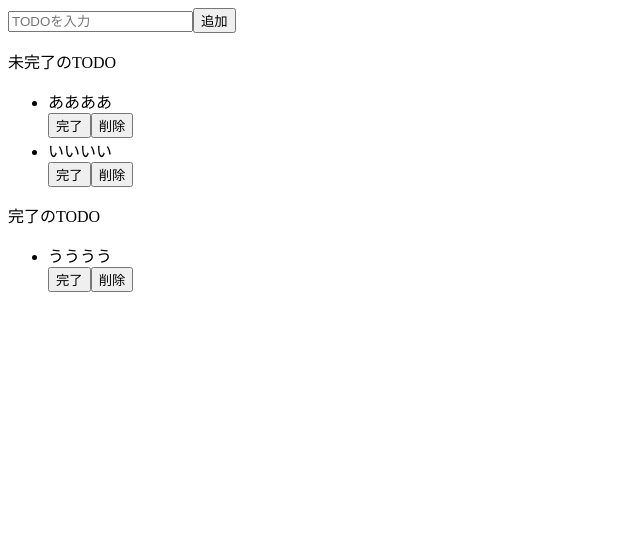
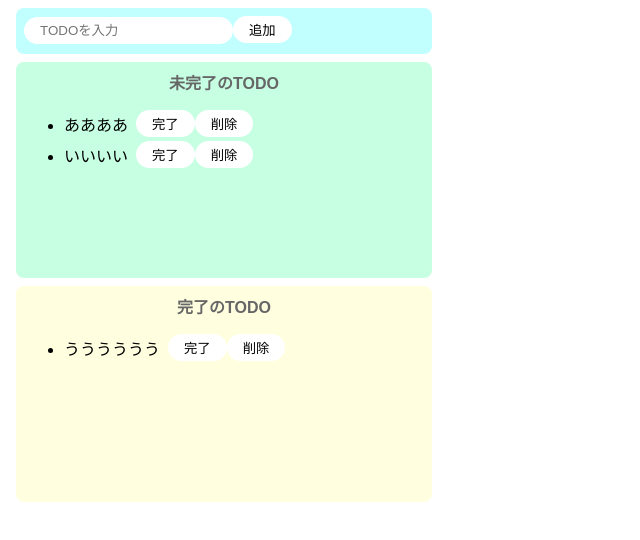
Before and after one commit to haruponponpopon/codesandbox, a React (Create React App) app in the folder todo2/: page / in a window 1280 px wide. Shown: the top 540 px of the page, without its empty margins (0-640 px from the left). Built offline with nearby package versions, Linux system fonts and the light colour scheme.

Commit message:
change to mock

```diff
--- a/todo2/src/App.jsx
+++ b/todo2/src/App.jsx
@@ -1,36 +1,44 @@
-import React from "react";
+import React, { useState } from "react";
 import "./styles.css";
 
 export const App = () => {
+  const [incompleteTodos, setincompleteTodos] = useState([
+    "ああああ",
+    "いいいい"
+  ]);
+  const [completeTodos, setCompleteTodos] = useState(["うううううう"]);
   return (
     <>
-      <div>
+      <div className="input-area">
         <input placeholder="TODOを入力" />
         <button>追加</button>
       </div>
-      <div>
-        <p>未完了のTODO</p>
+      <div className="incomplete-area">
+        <p className="title">未完了のTODO</p>
         <ul>
-          <div>
-            <li>ああああ</li>
-            <button>完了</button>
-            <button>削除</button>
-          </div>
-          <div>
-            <li>いいいい</li>
-            <button>完了</button>
-            <button>削除</button>
-          </div>
+          {incompleteTodos.map((todo) => {
+            return (
+              <div key={todo} className="list-row">
+                <li>{todo}</li>
+                <button>完了</button>
+                <button>削除</button>
+              </div>
+            );
+          })}
         </ul>
       </div>
-      <div>
-        <p>完了のTODO</p>
+      <div className="complete-area">
+        <p className="title">完了のTODO</p>
         <ul>
-          <div>
-            <li>うううう</li>
-            <button>完了</button>
-            <button>削除</button>
-          </div>
+          {completeTodos.map((todo) => {
+            return (
+              <div key={todo} className="list-row">
+                <li>{todo}</li>
+                <button>完了</button>
+                <button>削除</button>
+              </div>
+            );
+          })}
         </ul>
       </div>
     </>
--- a/todo2/src/styles.css
+++ b/todo2/src/styles.css
@@ -0,0 +1,66 @@
+body {
+  font-family: sans-serif;
+}
+
+input {
+  border-radius: 16px;
+  border: none;
+  padding: 6px 16px;
+  outline: none;
+}
+
+button {
+  background-color: #fff;
+  border-radius: 16px;
+  border: none;
+  padding: 4px 16px;
+}
+
+button:hover {
+  background-color: #ff7fff;
+  color: #fff;
+  cursor: pointer;
+}
+
+li {
+  margin-right: 8px;
+}
+
+.input-area {
+  background-color: #c1ffff;
+  width: 400px;
+  height: 30px;
+  padding: 8px;
+  margin: 8px;
+  border-radius: 8px;
+}
+.incomplete-area {
+  background-color: #c6ffe2;
+  width: 400px;
+  min-height: 200px;
+  padding: 8px;
+  margin: 8px;
+  border-radius: 8px;
+}
+
+.complete-area {
+  background-color: #ffffe0;
+  width: 400px;
+  min-height: 200px;
+  padding: 8px;
+  margin: 8px;
+  border-radius: 8px;
+}
+
+.title {
+  text-align: center;
+  margin-top: 0;
+  font-weight: bold;
+  color: #666;
+}
+
+.list-row {
+  display: flex;
+  align-items: center;
+  padding-bottom: 4px;
+}
```
